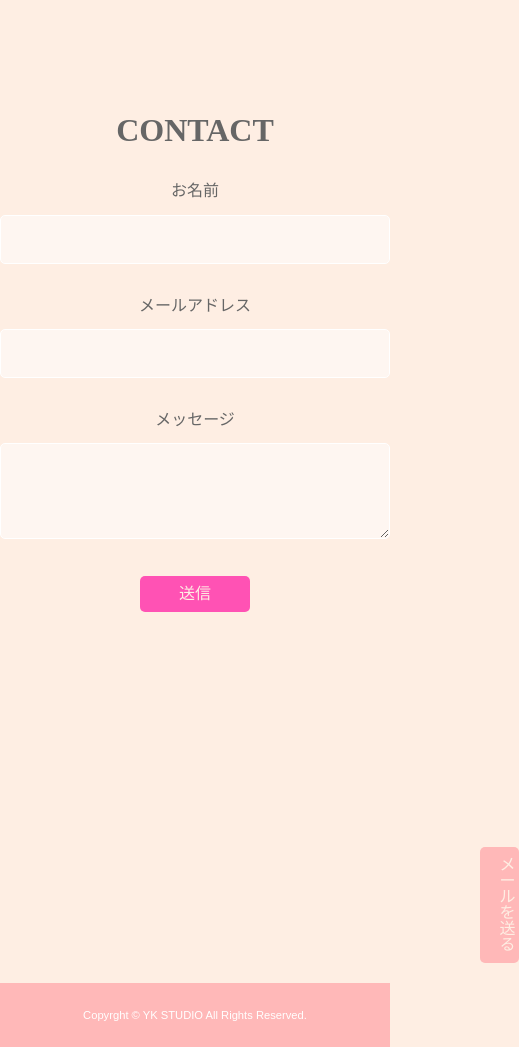
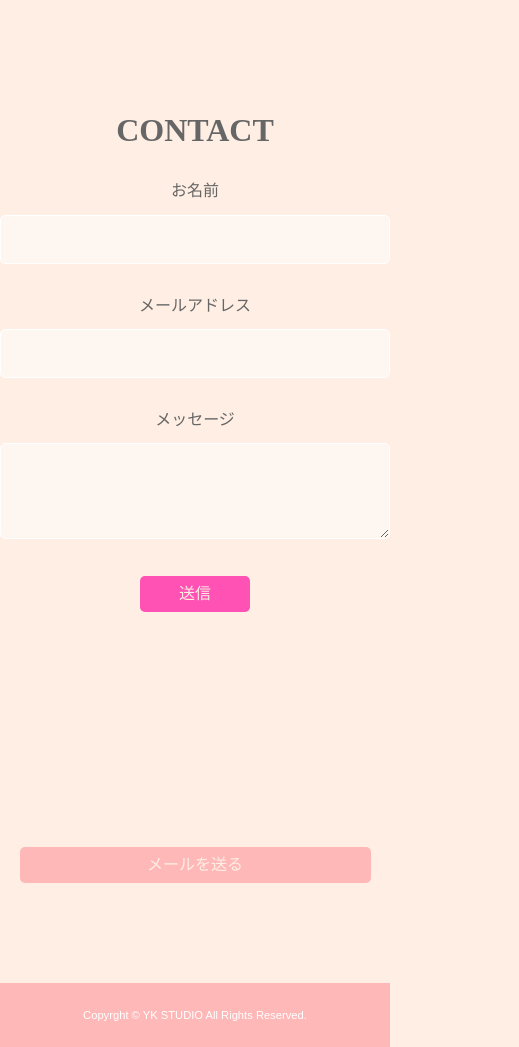
Before and after one commit to petstyle-inc/portfolio, a plain HTML site: page contact.html in a window 390 px wide. Shown: the part 187-1234 px from the top of the page, 519 px wide, since content can reach past the window. Drawn offline with Linux system fonts and the light colour scheme; some packages are replaced by stand-ins of ours; a web font is replaced by a local one.

Commit message:
Update style.css

```diff
--- a/css/style.css
+++ b/css/style.css
@@ -576,4 +576,7 @@ h2{
     #contact{
         font-family: 'Noto Sans Japanese';
     }
+    #mail{
+        margin: 0 5% 100px 5%;
+    }
 }
```
